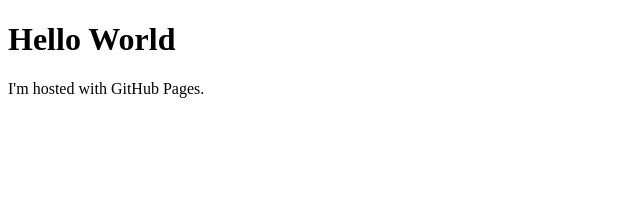
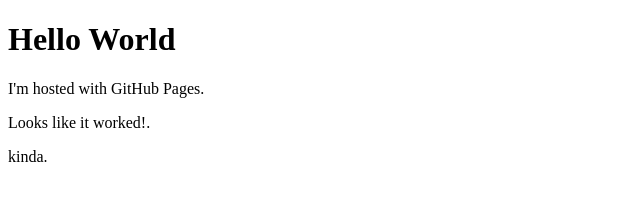
Before and after one commit to dogbox257/dogbox257.github.io, a plain HTML site: page index.html in a window 1280 px wide. Shown: the whole page, without its empty margins (0-640 px from the left). Drawn offline with Linux system fonts and the light colour scheme.

Commit message:
Update index.html

```diff
--- a/index.html
+++ b/index.html
@@ -3,5 +3,7 @@
 <body>
 <h1>Hello World</h1>
 <p>I'm hosted with GitHub Pages.</p>
+  <p>Looks like it worked!.</p>
+  <p>kinda.</p>
 </body>
 </html>
```
